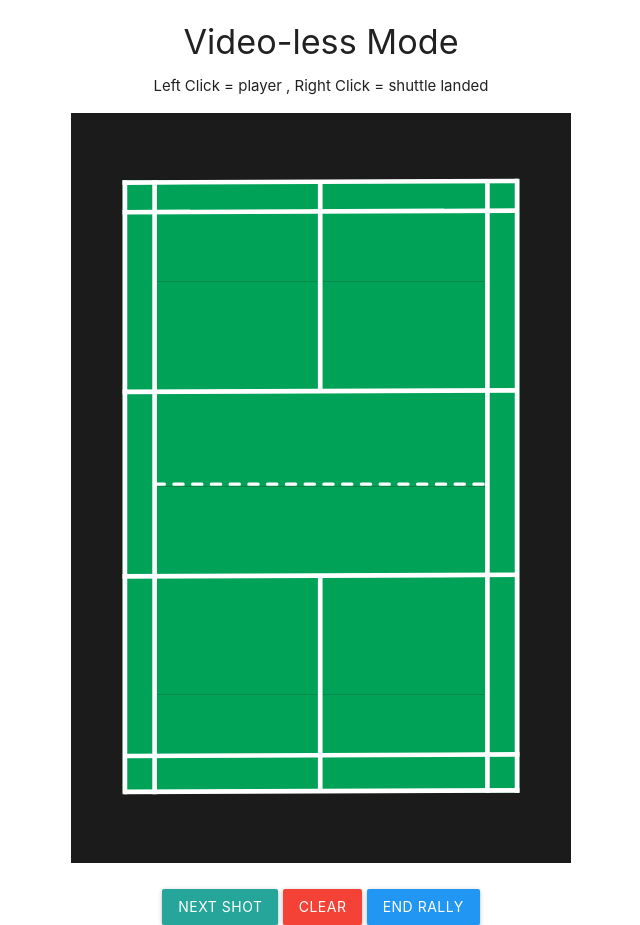
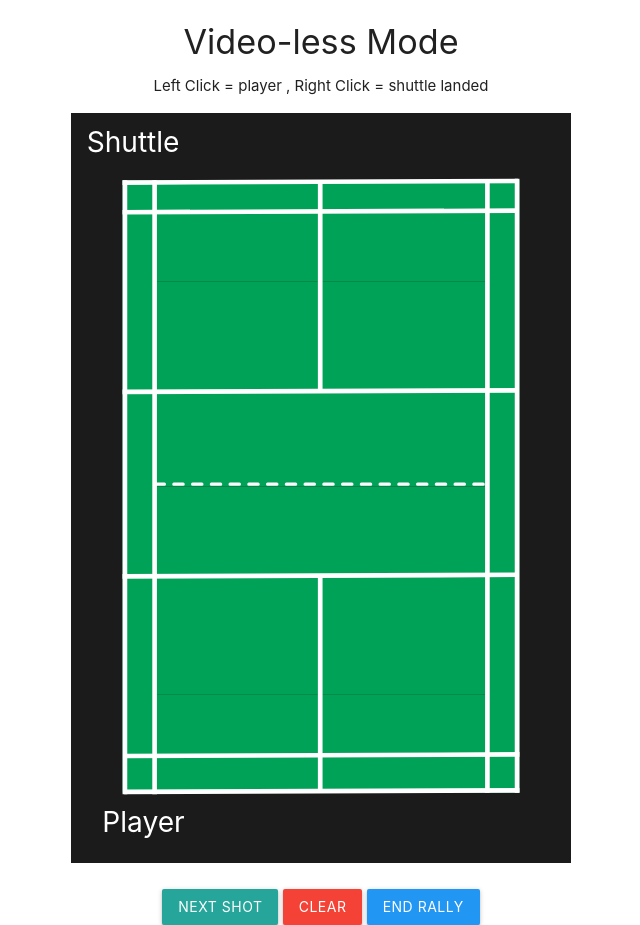
Before and after one commit to eric-joshua-mathews/badminton-analyser, a Flask app: page /videoless in a window 1280 px wide. Shown: the whole page, without its empty margins (319-959 px from the left). Run offline with Flask 3, Linux system fonts and the light colour scheme.

Commit message:
Buttons and stuff
WIP but functioning buttons.
Continue:
-prevShuttle position = newPlayer position
-Add presets
-Call guess Shot fn somewhere
-Figure out JSON -> DB

```diff
--- a/static/JS/videoless.js
+++ b/static/JS/videoless.js
@@ -2,14 +2,15 @@
 // everything inside DOM to make sure materialize and other elements are fully loaded before JS runs
 document.addEventListener("DOMContentLoaded",()=>{
     //court and wrapper
-
-const court = document.getElementById("court");
+const appBody = document.getElementById("appBody")
+const svg = document.getElementById("courtSVG");
 const state = {
-    player:1,
+    currentPlayer:1,
     playerPos:null,
     shuttlePos:null,
     rally : []
 }
+UpdateTheme();
 
 //court zones
 const courtZones = {
@@ -23,54 +24,175 @@
     sideOutLeft : document.getElementById("side_out_left").getBBox(),
     sideOutRight : document.getElementById("side_out_right").getBBox()
 } //maybe useless
+//End rally button
+const endRallyBtn = document.getElementById("EndRallyBtn");
+endRallyBtn.addEventListener("click",EndRallyFn);
+function EndRallyFn(){
+    if (state.rally.length===0){
+        M.toast({html: 'No shots recorded yet.',classes: 'blue darken-1'});
+        return;
+    }
+    const RallyJSON= JSON.stringify(state.rally);
+    console.log("JSON RALLY : "+ RallyJSON);
+    M.toast({html: 'Rally added!',classes: 'green darken-1'});
+    //post to back end
+    state.rally =[]
+    ClearBtnFn();
+}
+//Clear button
+const ClearBtn = document.getElementById("ClearBtn");
+ClearBtn.addEventListener("click",()=>{ClearBtnFn()});
+function ClearBtnFn(){
+    document.getElementById("playerMarker")?.remove();
+    document.getElementById("shuttleMarker")?.remove();
+    state.playerPos=null;
+    state.shuttlePos=null;
+}
 
 
-court.addEventListener("click",handleClick);
-court.addEventListener("contextmenu",handleClick);
+//Update theme and player pos
+function UpdateTheme(){
+    appBody.classList.remove("player1-theme", "player2-theme");
+    if (state.currentPlayer===1){
+    appBody.classList.add("player1-theme")
+    } else{
+    appBody.classList.add("player2-theme")
+    }
+}
+function UpdateLabels(){
+const bottomLabel = document.getElementById("bottomLabel");
+const topLabel = document.getElementById("topLabel");
+if(state.currentPlayer===1){
+bottomLabel.textContent= "Player";
+topLabel.textContent = "Shuttle";
+}else{
+    bottomLabel.textContent= "Shuttle";
+    topLabel.textContent = "Player";
+}
+}
+function PlacePlayerFromZone(zoneObj){
+const zoneId = zoneObj.zoneType.toLowerCase() + "-" + zoneObj.zoneName.toLowerCase();
+const rect = document.getElementById(zoneId);
+if (!rect) return;
+const box
+}
+//Next shot button
+const nextShotBtn = document.getElementById("nextShotBtn");
+nextShotBtn.addEventListener("click",()=>{nextShotBtnFn()});
+function nextShotBtnFn(){
+    //check both are placed
+    if (!state.playerPos||!state.shuttlePos){
+        M.toast({html: 'Please mark both player and shuttle first.',classes: 'blue darken-1'});
+        return;
+    }
+    //check if player location makes sense
+    if (isNotValidPlayerPos(state.playerPos.zoneType)) {
+        M.toast({html: 'Please mark a valid player position.',classes: 'red darken-1'});
+        return
+    }
+    //if shuttle is out, disable button ==> end rally button
+    if (isNotValidShuttlePos(state.shuttlePos.zoneType)){
+        M.toast({html: 'Shuttle is out.Please press end rally or mark again.',classes: 'red darken-1'});
+        return;
+    }
 
+    const prevShuttlePos= {...state.shuttlePos};
+    //push state
+    state.rally.push({
+        playerPos: state.playerPos,
+         shuttlePos: state.shuttlePos,
+         Player: state.currentPlayer});
+    state.currentPlayer===1? state.currentPlayer=2 : state.currentPlayer=1; //switch current player
+    ClearBtnFn();
+    state.playerPos = prevShuttlePos; //set current player's location to old shuttle's location
+    M.toast({html: 'Shot recorded.',classes: 'green'});
+    UpdateTheme();
+    UpdateLabels();
+    PlacePlayerFromZone(prevShuttlePos);
+    console.log("shot", state.rally);
+}
+
+//mouse handlers
+svg.addEventListener("click",handleClick);
+svg.addEventListener("contextmenu",handleClick);
 function getClickContext (e){
     //const target=e.target;
     const group = e.target.closest("g")
     const rect = e.target.closest("rect")
-    if (!group || !court.contains(group)||!rect)
+    if (!group || !svg.contains(group)||!rect)
         return null;
 
-    return {group : group , zone: rect.id};
+    return {zoneType : group.dataset.zone, zoneName: rect.dataset.type};  //player or shuttle ,,,, rear mid front etc.
 }
-
-function isOutOfBounds(type){
-      return type!=="Shuttle";
+function isNotValidShuttlePos(zoneType){
+    if (state.currentPlayer===1){
+                return !(zoneType==="Shuttle" || zoneType==="Out");
+            } else {
+                return !(zoneType==="Player" || zoneType==="Out");
+            }
 }
-function isNotValidPlayer(type){
-        return type==="Shuttle"||type===undefined ;
+function isNotValidPlayerPos(zoneType){
+        if (state.currentPlayer===1){
+            return zoneType!="Player";
+        } else {
+            return zoneType!="Shuttle";
+        }
 }
 function getSVGCoords(e){
-const pt = court.createSVGPoint();
-pt.x = e.clientX;
-pt.y = e.clientY;
-return pt.matrixTransform(court.getScreenCTM().inverse())
+    const pt = svg.createSVGPoint();
+    pt.x = e.clientX;
+    pt.y = e.clientY;
+    svgPt = pt.matrixTransform(svg.getScreenCTM().inverse())
+    return {x:svgPt.x, y:svgPt.y}
+}
+function placeMarker(x,y,type){
+// remove old markers limiting to 1 player and 1 shuttle
+const existing = document.getElementById(type + "Marker");
+if (existing) existing.remove();
+const marker =document.createElementNS("http://www.w3.org/2000/svg","image");
+const size = 24;
+marker.setAttributeNS(null,"href",type==="player" ? "/static/images/player.png" : "/static/images/shuttle.png");
+marker.setAttribute("x",x-size/2);
+marker.setAttribute("y",y-size/2);
+marker.setAttribute("width",size);
+marker.setAttribute("height",size);
+marker.setAttribute("id",type+"Marker");
+marker.classList.add("marker");
+svg.appendChild(marker);
 }
 function handleClick(e){
      e.preventDefault();
      ctx= getClickContext(e)
+     const {x,y} = getSVGCoords(e);
      if (!ctx) return;
-     const {group , zone} = ctx;
-     if (!group){
-         return null
-     }
-     if (e.type==="click"){ //left click
-         state.playerPos = group.dataset.zone; //CHECK TO SEE IF IT NEEDA BE TYPE
-         const invalidPlayer = isNotValidPlayer(state.playerPos);
-         //add marker
+     const {zoneType , zoneName} = ctx;
+
+     //player
+     if (e.type==="click"){
+         state.playerPos = {
+         zoneType: ctx.zoneType,
+         zoneName: ctx.zoneName,
+         x:x,
+         y:y};
+         const invalidPlayer = isNotValidPlayerPos(state.playerPos.zoneType);
          if (invalidPlayer){
             M.toast({html: 'Please be aware the player cannot be there.',classes: 'red darken-2'});
          }
+         placeMarker(x,y,"player");
      }
-     if (e.type ==="contextmenu"){ // right click
-         state.shuttlePos=group.dataset.zone //CHECK TO SEE IF IT NEEDA BE TYPE
-         if (isOutOfBounds(state.shuttlePos)){
+     //shuttle
+     if (e.type ==="contextmenu"){
+         state.shuttlePos={
+         zoneType: ctx.zoneType,
+         zoneName: ctx.zoneName,
+         x:x,
+         y:y};
+
+         const invalidShuttlePos = isNotValidShuttlePos(state.shuttlePos.zoneType);
+         if (invalidShuttlePos){
             M.toast({html: 'Please be aware the shuttle is out.',classes: 'red darken-2'});
          }
+         placeMarker(x,y,"shuttle");
      }
  }
 });
--- a/templates/videoless.html
+++ b/templates/videoless.html
@@ -18,9 +18,15 @@
             height: auto; /*to keep aspect ratio lol*/
             display: block;
         }
+        .player1-theme{
+            background-color:#e0b79f;
+        }
+        .player2-theme{
+        background-color:#aedbeb;
+        }
     </style>
 </head>
-<body class = "container">
+<body class = "container" id = "appBody">
 
     <h4 class = "center-align">Video-less Mode</h4>
     <p>Left Click = player , Right Click = shuttle landed</p>
@@ -28,7 +34,7 @@
     <div class="center-align">
 
 <!--SVG loaded inline to allow M.toast thing-->
-          <svg width="600" height="750" viewBox="0 0 320 480" fill="none" xmlns="http://www.w3.org/2000/svg">
+          <svg id="courtSVG" width="600" height="750" viewBox="0 0 320 480" fill="none" xmlns="http://www.w3.org/2000/svg">
     <g id="court">
     <rect id="playable_area" width="320" height="480" fill="#1B1B1B"/>
     <g id="Player_zone" data-zone = "Player">
@@ -59,6 +65,8 @@
     <line id="Line 8" x1="53.5" y1="43" x2="53.5" y2="436" stroke="white" stroke-width="3"/>
     <line id="Line 5_3" x1="266.5" y1="43" x2="266.5" y2="435" stroke="white" stroke-width="3"/>
     <line id="net" x1="53.8" y1="237.525" x2="268" y2="237.525" stroke="white" stroke-width="2" stroke-linecap="round" stroke-dasharray="6 6"/>
+    <text id="bottomLabel" x="20" y="460" fill="white" font-size="18">Player</text>
+        <text id="topLabel" x="10" y="25" fill="white" font-size="18">Shuttle</text>
 
     </g>
     </g>
```
